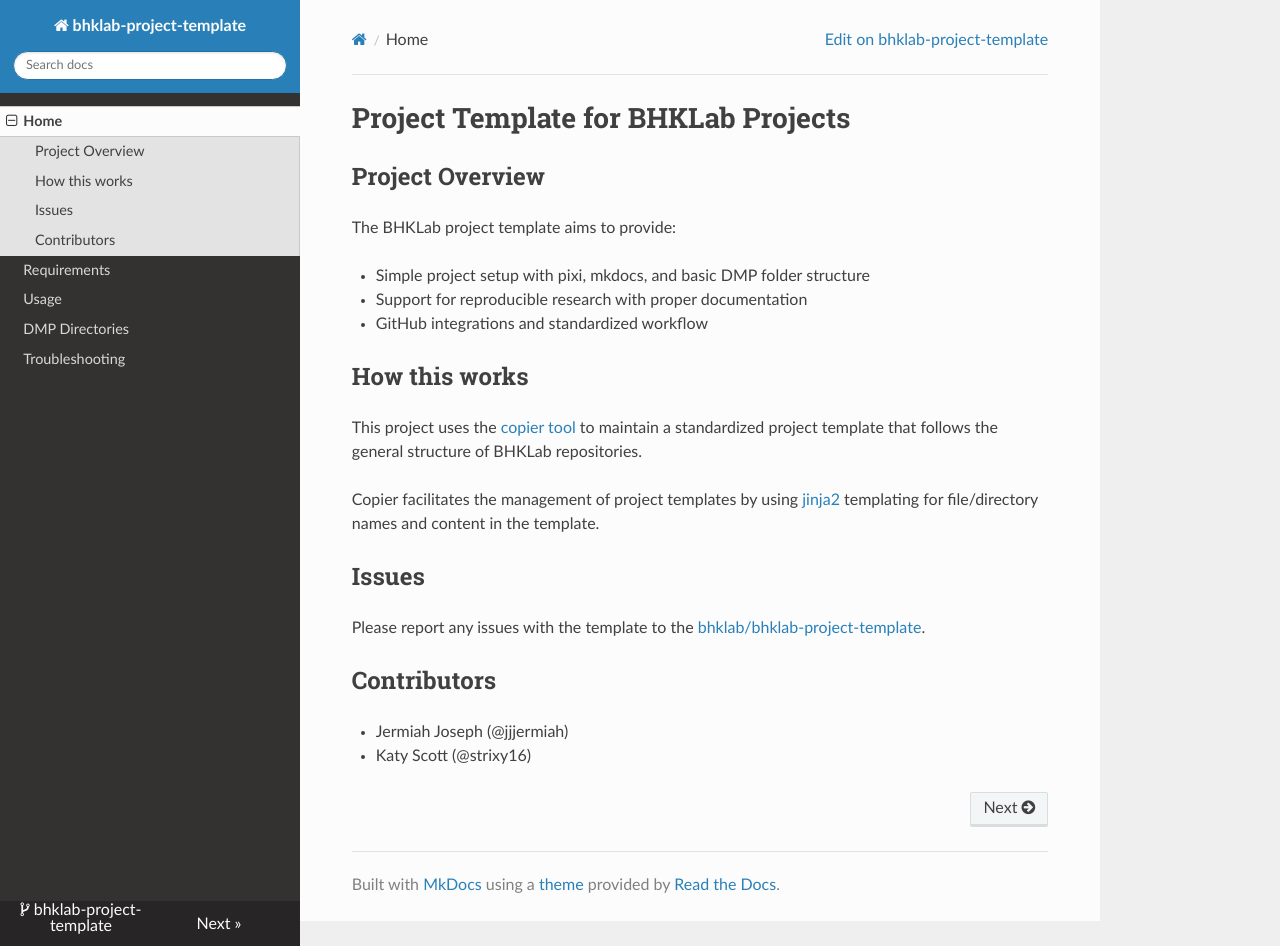
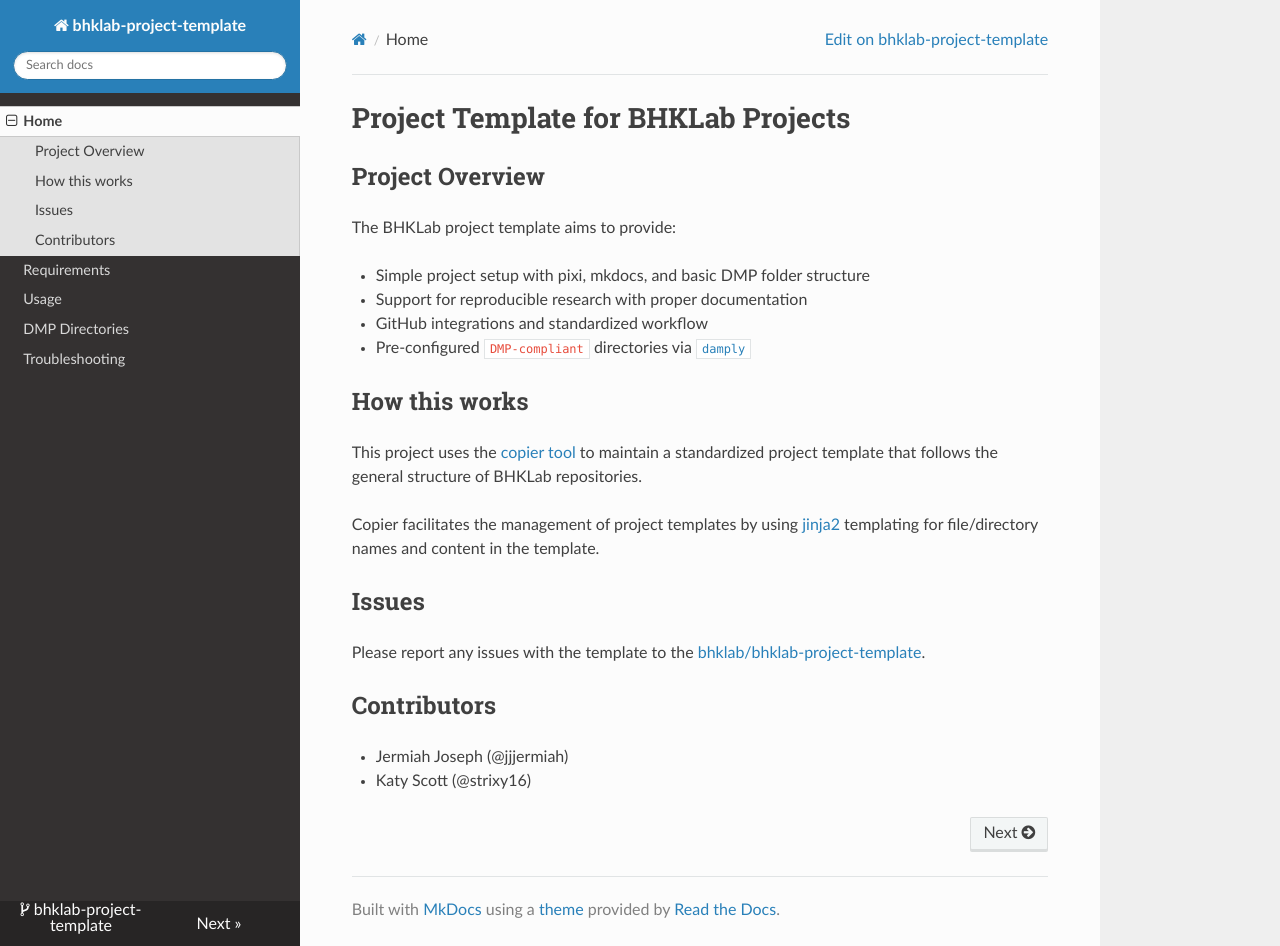
Before and after one commit to bhklab/bhklab-project-template, an MkDocs documentation site: the page built from docs/index.md, in a window 1280 px wide and 946 px high. Built offline with MkDocs 1.6.1, drawn with Linux system fonts in a browser that asks for light colours; nearby versions of some CDN libraries.

Commit message:
fix: add DMP-compliant directories information to project overview

```diff
--- a/docs/index.md
+++ b/docs/index.md
@@ -7,6 +7,7 @@ The BHKLab project template aims to provide:
 - Simple project setup with pixi, mkdocs, and basic DMP folder structure
 - Support for reproducible research with proper documentation
 - GitHub integrations and standardized workflow
+- Pre-configured `DMP-compliant` directories via [`damply`](https://github.com/bhklab/damply)
 
 ## How this works
 
```
